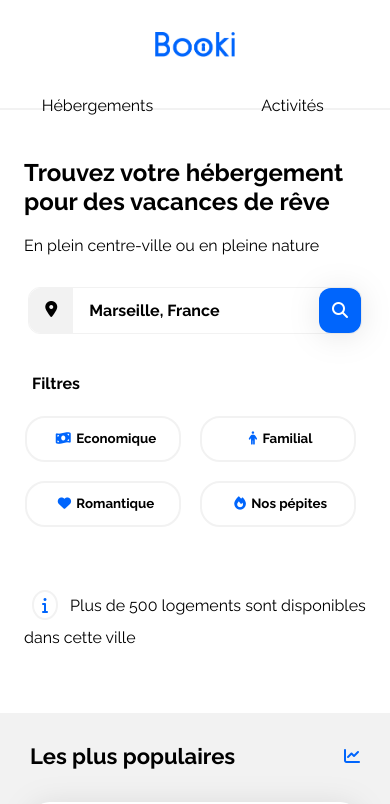
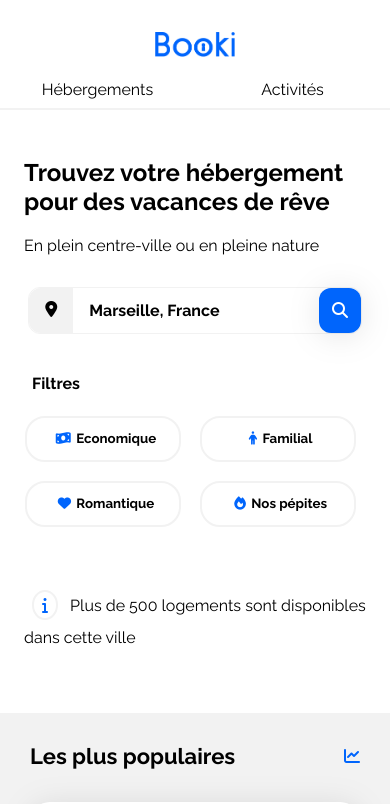
Before and after one commit to zinedinechami/booki-starter-code-master, a plain HTML site: page booki-starter-code-master/booki-starter-code-master/index.html in a window 390 px wide. Shown: the top 804 px of the page. Drawn offline with Linux system fonts and the light colour scheme.

Commit message:
fixed mobile nav bug

```diff
--- a/booki-starter-code-master/booki-starter-code-master/css/style.css
+++ b/booki-starter-code-master/booki-starter-code-master/css/style.css
@@ -519,18 +519,21 @@ footer {
     .nav_link {
         border-bottom: #F2F2F2 2px solid;
         display: block;
+        padding-top: 0;
     }
 
     /* hover effect */
 
     .nav_link :hover {
         text-decoration: none;
+
     }
 
     .nav_list li:hover {
         border-bottom: #0065FC 2px solid;
         text-decoration: none;
         color: #0065FC;
+        border-top: none;
     }
 
 
```
